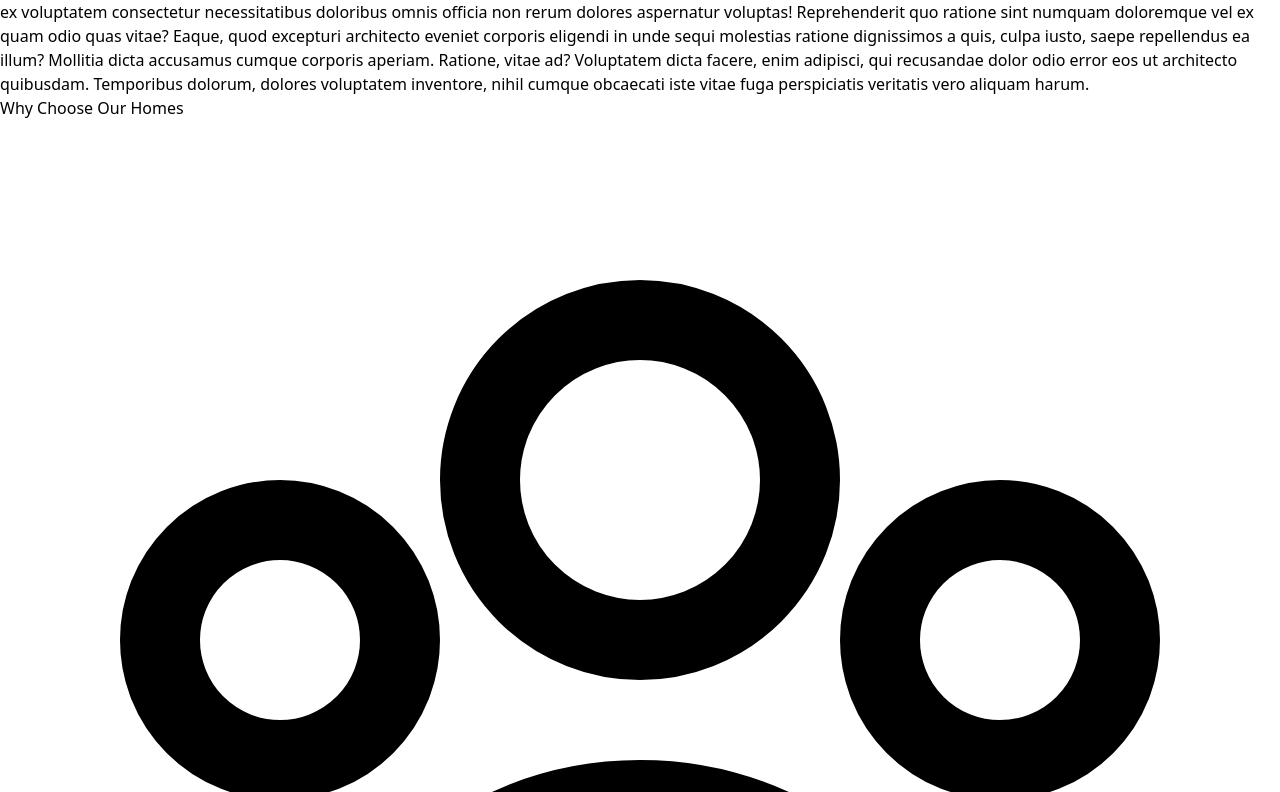
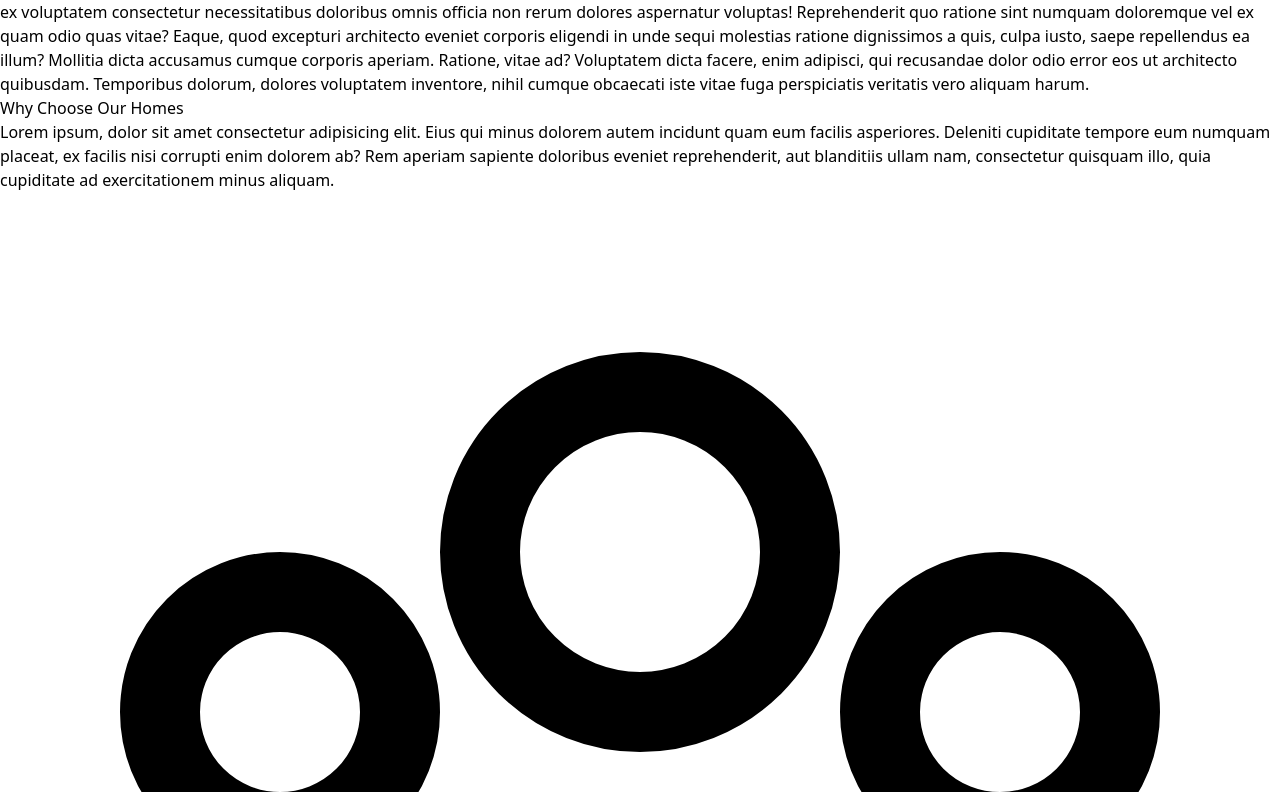
Before and after one commit to Fazarmd/housing-sales-project, a React (Vite) app: page / in a window 1280 px wide. Shown: the part 2608-3400 px from the top of the page. Built offline with nearby package versions, Linux system fonts and the light colour scheme.

Commit message:
docs: add notepad file

```diff
--- a/src/App.jsx
+++ b/src/App.jsx
@@ -4,6 +4,7 @@
 import Hero from "./components/Hero";
 import Offers from "./components/Offers";
 import About from "./components/About";
+import Project from "./components/Project";
 
 function App() {
   return (
@@ -12,6 +13,7 @@
       <Hero />
       <About />
       <Offers />
+      <Project />
     </>
   );
 }
--- a/src/components/About.jsx
+++ b/src/components/About.jsx
@@ -5,7 +5,7 @@
   return (
     <div className="flex flex-col justify-center text-center px-4 my-32 ">
       <h2 className="text-4xl font-bold mb-8">About Us</h2>
-      <div className="grid lg:grid-cols-2 gap-4 items-center px-4 lg:px-32">
+      <div className="grid lg:grid-cols-2 gap-4 items-center px-4 sm:px-32">
         <img className="w-full h-full p-2 m-auto" src={about} alt="/" />
         <p className="text-lg px-4 sm:px-0 text-justify">
           Lorem ipsum, dolor sit amet consectetur adipisicing elit. Cumque repellendus, quis deleniti earum ipsa placeat a laborum numquam alias tenetur ad sint voluptatum illo dicta mollitia. Blanditiis consectetur sed ad. Odio quidem
--- a/src/components/Hero.jsx
+++ b/src/components/Hero.jsx
@@ -8,7 +8,7 @@
       <div className="bg-black/30 absolute top-0 left-0 w-full h-screen" />
       <div className="absolute top-0 w-full h-full flex flex-col justify-center text-white">
         <div className="md:left-[10%] max-w-[1100px] m-auto absolute p-4">
-          <p className="text-sm mb-5">Creating Neighborhoods, Building Houses</p>
+          <p className="text-base md:text-xl mb-5">Creating Neighborhoods, Building Houses</p>
           <h1 className="font-bold text-5xl md:text-7xl drop-shadow-2xl">Find Your Perfect Home</h1>
         </div>
       </div>
--- a/src/components/Offers.jsx
+++ b/src/components/Offers.jsx
@@ -3,8 +3,12 @@
 
 const Offers = () => {
   return (
-    <div className="m-auto justify-center text-center my-32 px-4 py-12 ">
+    <div className="m-auto justify-center text-center my-32 px-8 py-12 ">
       <p className="text-4xl font-bold mb-8">Why Choose Our Homes</p>
+      <p className="text-lg text-center pb-4">
+        Lorem ipsum, dolor sit amet consectetur adipisicing elit. Eius qui minus dolorem autem incidunt quam eum facilis asperiores. Deleniti cupiditate tempore eum numquam placeat, ex facilis nisi corrupti enim dolorem ab? Rem aperiam
+        sapiente doloribus eveniet reprehenderit, aut blanditiis ullam nam, consectetur quisquam illo, quia cupiditate ad exercitationem minus aliquam.
+      </p>
       <div className="grid grid-cols-1 sm:grid-cols-2 lg:grid-cols-4 gap-4 items-center items-stretch">
         <div className="px-4 py-4 flex flex-col items-center bg-white shadow-lg rounded-lg">
           <UserGroupIcon className="h-10 w-10 text-teal-950 mb-2" />
--- /dev/null
+++ b/src/components/Project.jsx
@@ -0,0 +1,11 @@
+import React from "react";
+
+const Project = () => {
+  return (
+    <div className="m-auto justify-center text-center my-32 px-4 py-12">
+      <h1 className="text-4xl font-bold mb-8">What Home You Looking For</h1>
+    </div>
+  );
+};
+
+export default Project;
```
Also changed, not shown: 1 other file (tests, documents, lock files or other folders).
